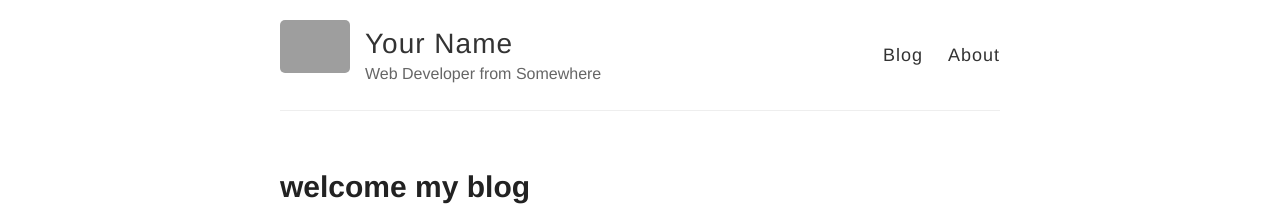
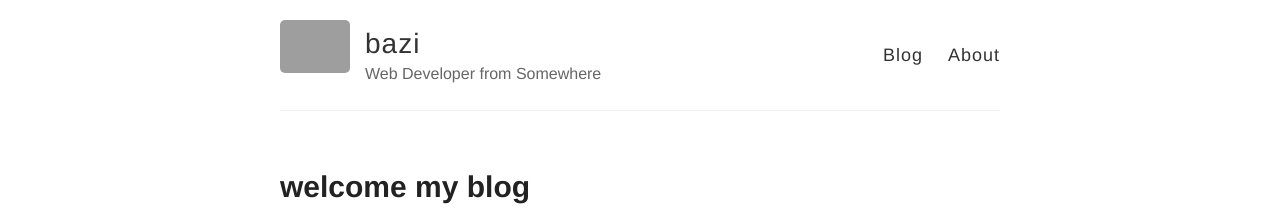
Before and after one commit to zhuangrunbo/zhuangrunbo.github.io, a Jekyll site: the page built from index.html, in a window 1280 px wide. Shown: the top 222 px of the page. Built offline with Jekyll 4.4.1, drawn with Linux system fonts in a browser that asks for light colours; grey boxes are pictures that could not be loaded.

Commit message:
Update _config.yml

```diff
--- a/_config.yml
+++ b/_config.yml
@@ -3,7 +3,7 @@
 #
 
 # Name of your site (displayed in the header)
-name: Your Name
+name: bazi
 
 # Short bio or description (displayed in the header)
 description: Web Developer from Somewhere
```
